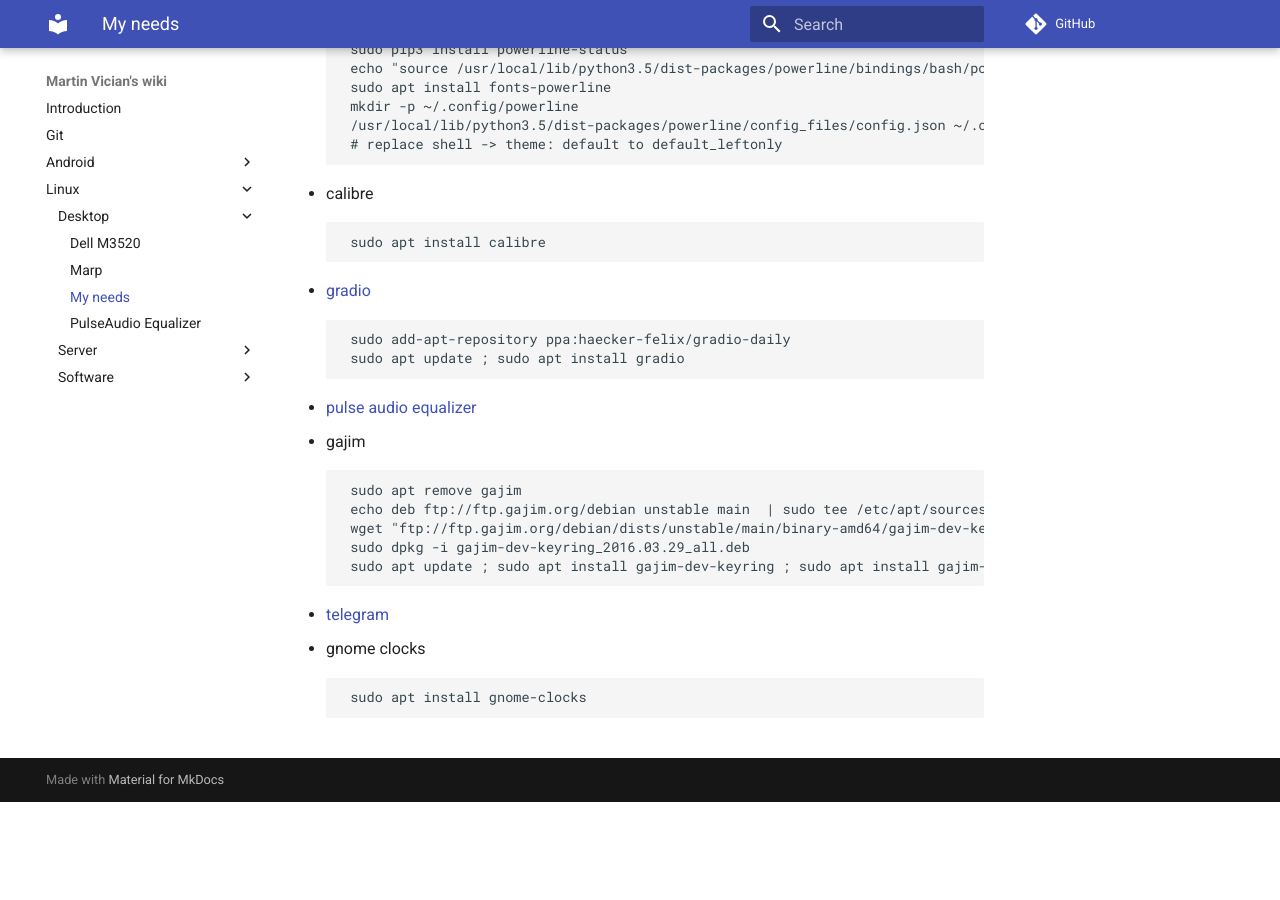
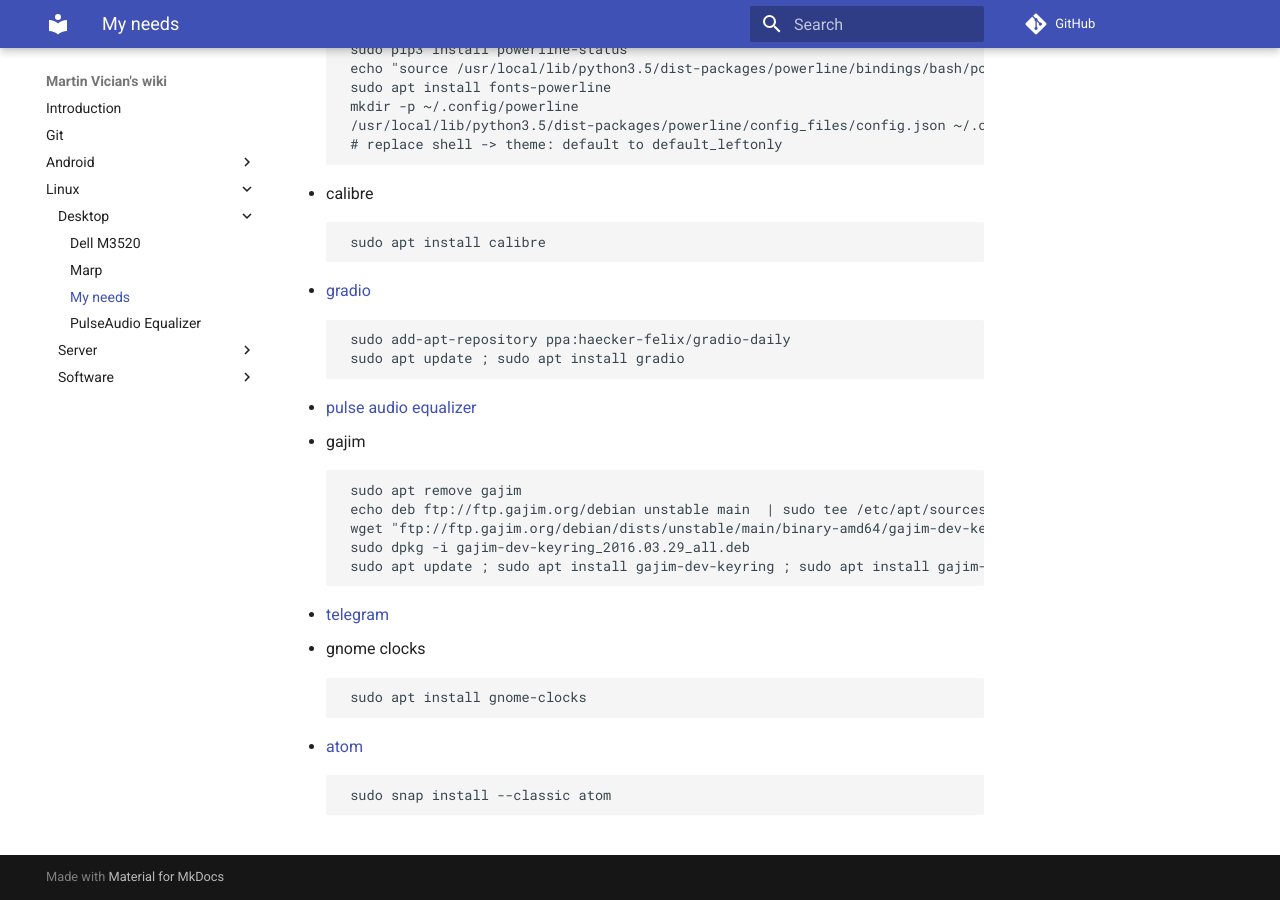
Before and after one commit to vician/wiki, an MkDocs documentation site: the page built from docs/Linux/Desktop/My needs.md, in a window 1280 px wide and 900 px high, scrolled down 821 px. Built offline with MkDocs 1.6.1 and Material for MkDocs 9.7.7, drawn with Linux system fonts in a browser that asks for light colours; comment, search, counter and statistics services are not loaded; before the commit the page ends 1623 px from its top, so only the background shows below that.

Commit message:
Update My needs.md

```diff
--- a/docs/Linux/Desktop/My needs.md
+++ b/docs/Linux/Desktop/My needs.md
@@ -56,3 +56,7 @@
 - gnome clocks
 
          sudo apt install gnome-clocks
+
+- [atom](https://atom.io)
+
+         sudo snap install --classic atom
```
